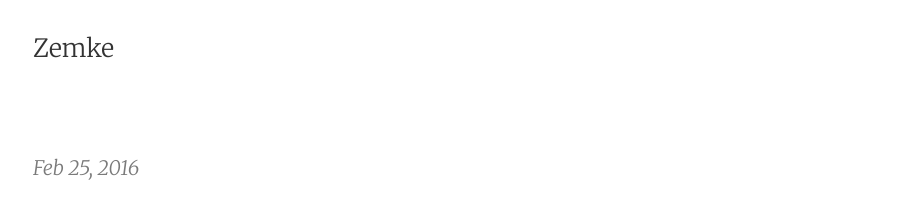
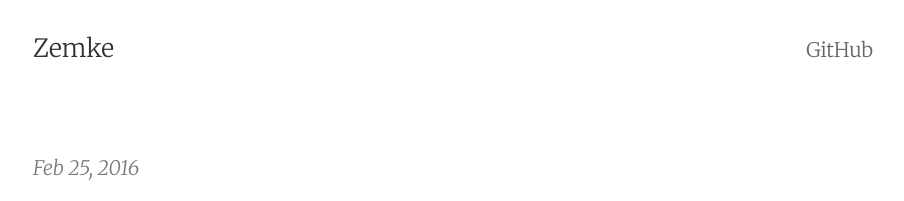
Before and after one commit to Zemke/zemke.github.io, a Jekyll site: the page built from index.html, in a window 1280 px wide. Shown: the top 201 px of the page, without its empty margins (187-1091 px from the left). Built offline with Jekyll 4.4.1, drawn with Linux system fonts in a browser that asks for light colours; the list of posts is cut into pages by our own code.

Commit message:
Add link to my GitHub

```diff
--- a/_includes/navigation.html
+++ b/_includes/navigation.html
@@ -11,3 +11,5 @@
 
 
 {% endfor %}
+
+<a href="https://github.com/Zemke">GitHub</a>
```
